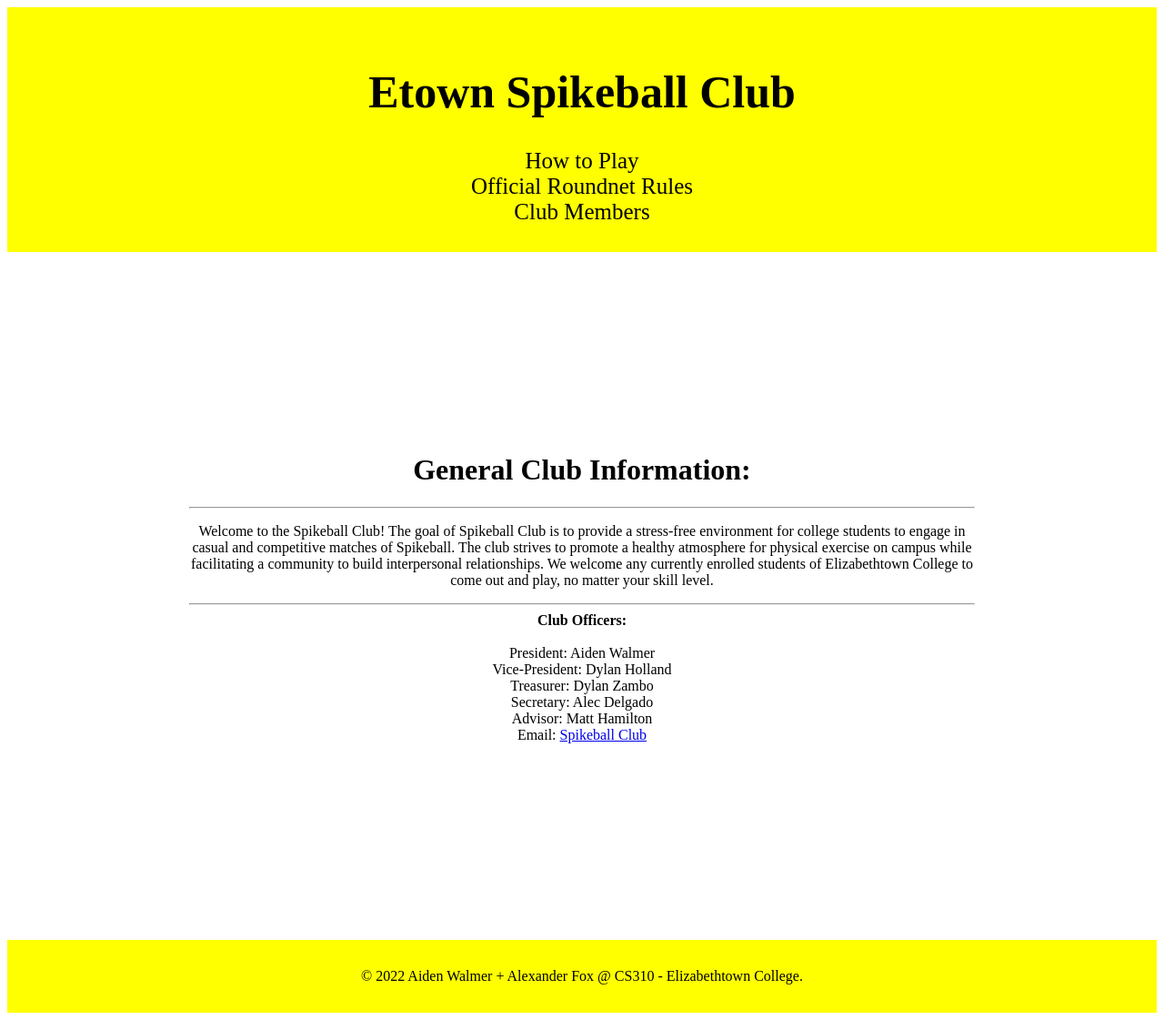
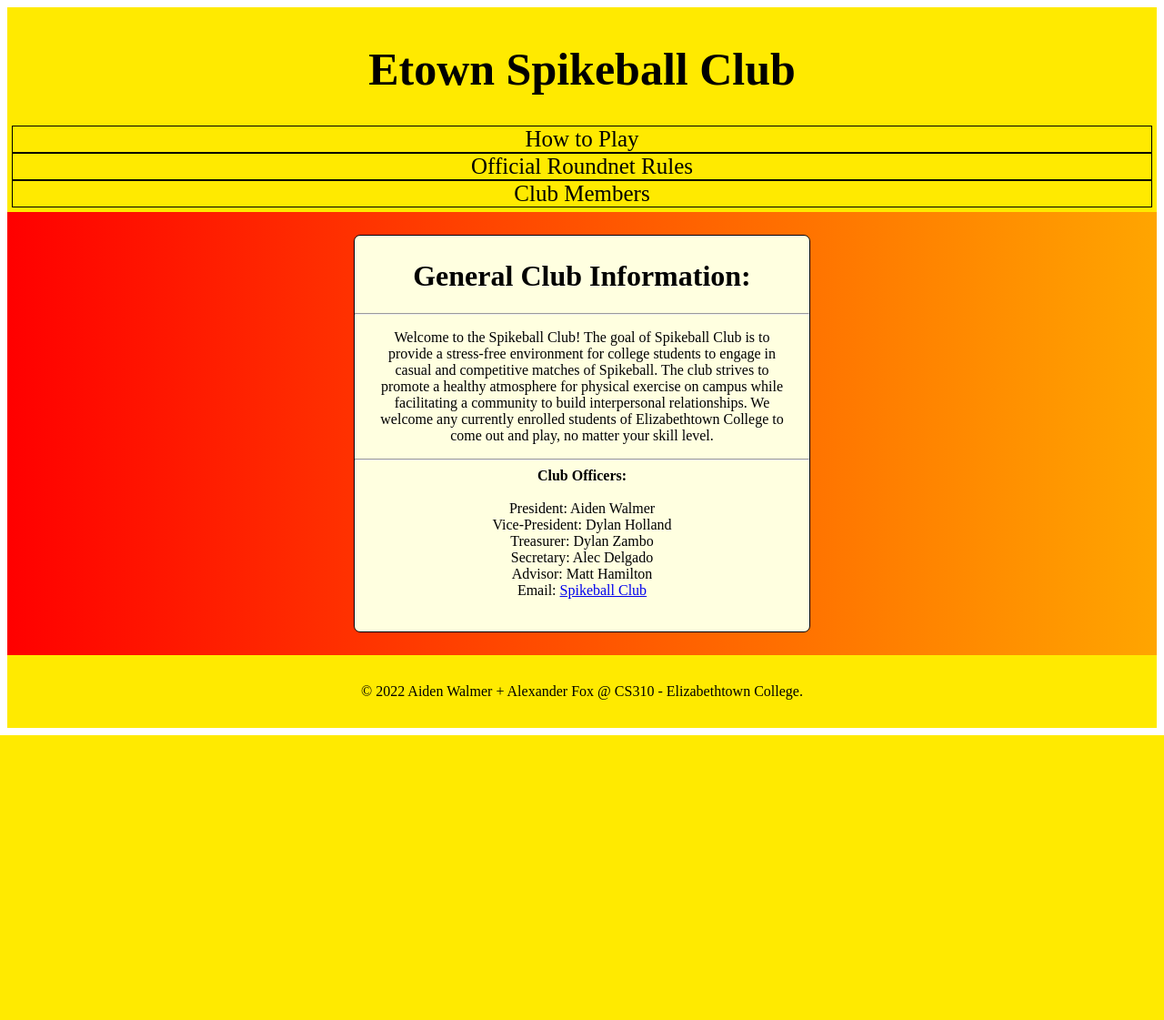
Before and after one commit to AidenWalmer/Spikeball_Website, a PHP site: page /spikeball_index.html in a window 1280 px wide. Shown: the whole page at 91% size. After the commit the page ends 808 px from the top, so only its background shows below. Run offline with PHP 8.4, Linux system fonts and the light colour scheme.

Commit message:
Revamped spikeball_styles.css

```diff
--- a/spikeball_styles.css
+++ b/spikeball_styles.css
@@ -1,18 +1,53 @@
-header{
+/* Header Attributes */
+header {
     text-align: center;
     font-size: 25px;
-    padding: 30px;
-    background-color: yellow;
+    padding: 5px;
+    background-color: #FFEA00;
 }
 
-main{
-    padding: 200px;
-    text-align: center;
+/* Tabs Attributes */
+.row div {
+    border: solid 1px;
 }
 
-footer{
+/* Tabs Modifiers */
+.row div:hover {
+    color: #5CB8E4;
+}
+
+/* Main Attributes */
+main {
+    padding: 25px;
+    text-align: center;
+    background-image: linear-gradient(to right, red, orange);
+}
+
+/* Div Attributes */
+.basic_info {
+    background-color: lightyellow;
+    width: 500px;
+    height: 430px;
+    border: solid 1px;
+    border-radius: 7px;             /* add border curvature */
+    margin: auto;                   /* center div */
+    padding-top: 5px;               /* add extra white space between header and div */
+}
+
+
+#description {
+    padding-left: 20px;
+    padding-right: 20px;
+}
+
+#club_email:hover {
+    color: #5CB8E4;
+}
+
+/* Footer Attributes */
+footer {
     justify-content: baseline;
     text-align: center;
     padding: 15px;
-    background-color: yellow;
+    background-color: #FFEA00;
 }
```
